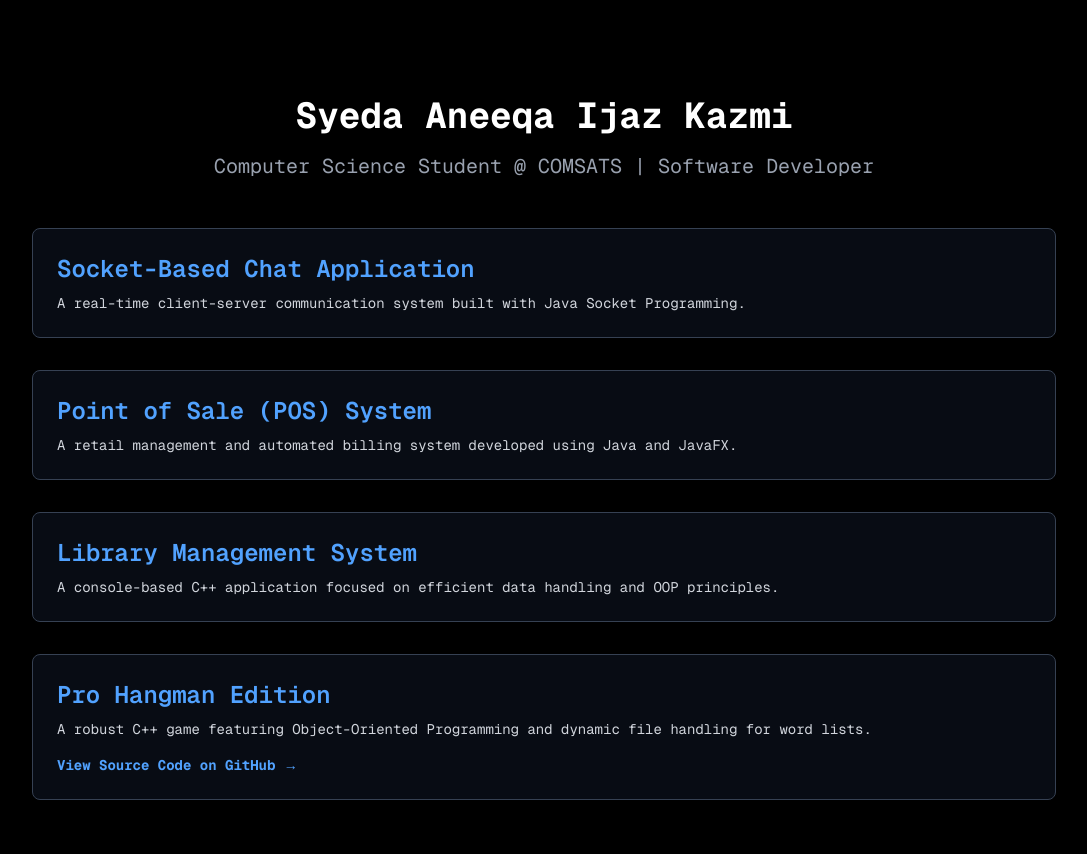
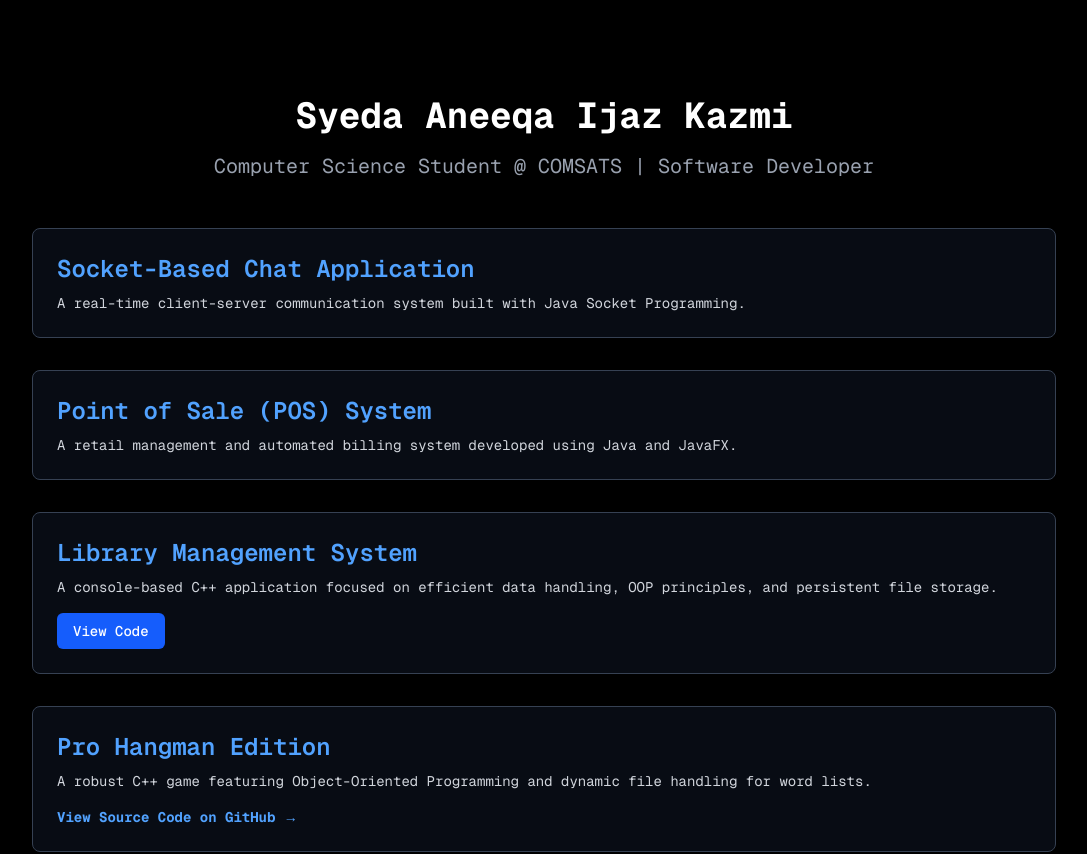
Before and after one commit to aneeqakazmi137/modern-dev-portfolio, a Next.js app: page / in a window 1280 px wide. Shown: the top 854 px of the page, without its empty margins (96-1183 px from the left). Built offline with nearby package versions, Linux system fonts and the light colour scheme.

Commit message:
Enhance Library Management System project details
Updated the Library Management System project description to include persistent file storage and added a link to the GitHub repository.

```diff
--- a/src/app/page.tsx
+++ b/src/app/page.tsx
@@ -20,11 +20,21 @@ export default function Home() {
             <p className="text-gray-300">A retail management and automated billing system developed using Java and JavaFX.</p>
           </div>
 
-          {/* Project 3 */}
-          <div className="border border-gray-700 p-6 rounded-lg bg-gray-900/50 hover:border-blue-500 transition-colors">
-            <h2 className="text-2xl font-semibold mb-2 text-blue-400">Library Management System</h2>
-            <p className="text-gray-300">A console-based C++ application focused on efficient data handling and OOP principles.</p>
-          </div>
+         {/* Project 3 */}
+<div className="border border-gray-700 p-6 rounded-lg bg-gray-900/50 hover:border-blue-500 transition-colors">
+  <h2 className="text-2xl font-semibold mb-2 text-blue-400">Library Management System</h2>
+  <p className="text-gray-300 mb-4">
+    A console-based C++ application focused on efficient data handling, OOP principles, and persistent file storage.
+  </p>
+  <a
+    href="https://github.com/aneeqakazmi137/cpp-library-manager"
+    target="_blank"
+    rel="noopener noreferrer"
+    className="inline-block bg-blue-600 hover:bg-blue-500 text-white px-4 py-2 rounded-md text-sm font-medium transition-colors"
+  >
+    View Code
+  </a>
+</div>
 
           {/* Project 4: HANGMAN PROJECT - Now Blue to match the theme */}
           <div className="border border-gray-700 p-6 rounded-lg bg-gray-900/50 hover:border-blue-500 transition-colors">
```
